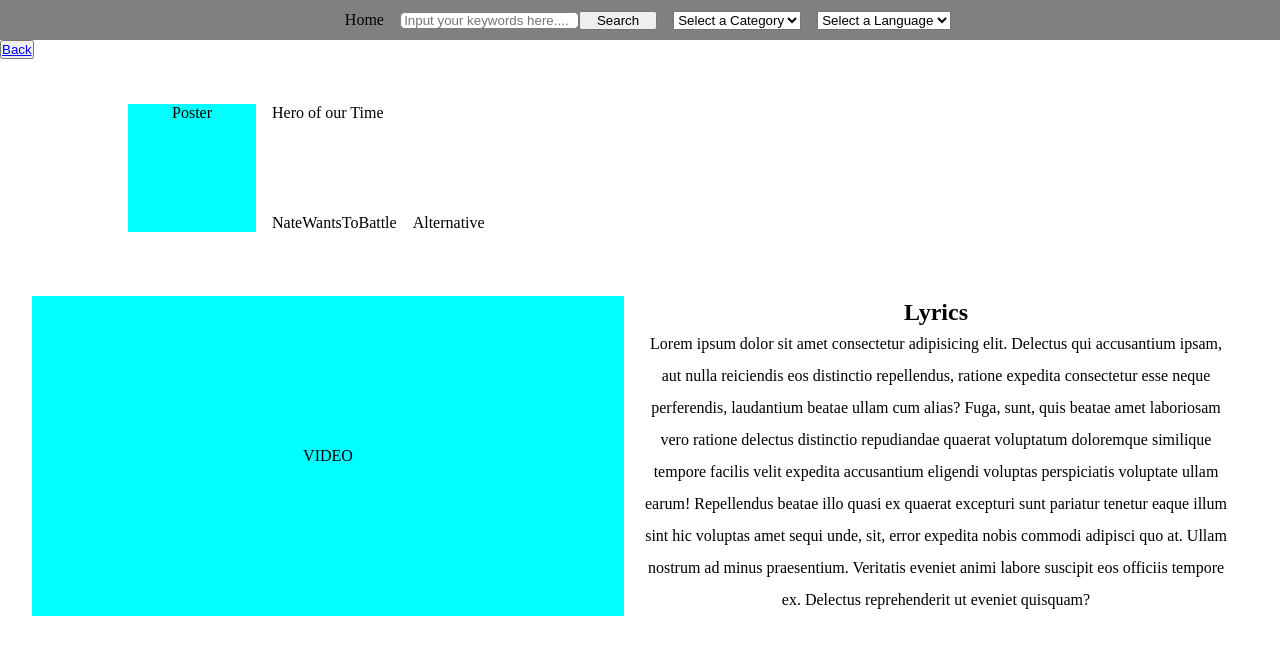
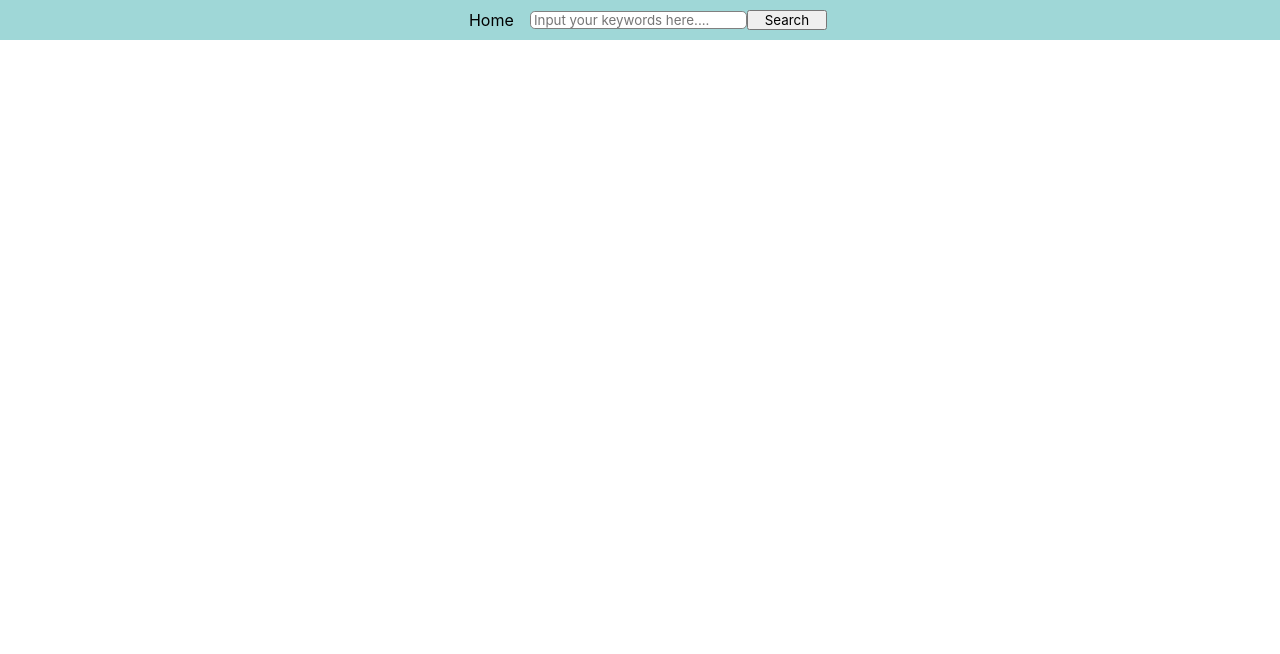
Before and after one commit to Justy031090/Hackathon, a React (Create React App) app in the folder client/: page /song in a window 1280 px wide. Shown: the top 654 px of the page. Built offline with nearby package versions, Linux system fonts and the light colour scheme.

Commit message:
added iframe + client to server bridge

```diff
--- a/client/package.json
+++ b/client/package.json
@@ -6,6 +6,7 @@
     "@testing-library/jest-dom": "^5.16.1",
     "@testing-library/react": "^12.1.2",
     "@testing-library/user-event": "^13.5.0",
+    "axios": "^0.25.0",
     "react": "^17.0.2",
     "react-dom": "^17.0.2",
     "react-router-dom": "^5.3.0",
--- a/client/src/App.css
+++ b/client/src/App.css
@@ -2,9 +2,8 @@
   margin: 0;
   padding: 0;
   box-sizing: border-box;
-}
-.App {
-  text-align: center;
+  font-family: -apple-system, BlinkMacSystemFont, "Segoe UI", Roboto, Oxygen,
+    Ubuntu, Cantarell, "Open Sans", "Helvetica Neue", sans-serif;
 }
 
 .App-logo {
@@ -18,29 +17,10 @@
   }
 }
 
-.App-header {
-  background-color: #282c34;
-  min-height: 100vh;
-  display: flex;
-  flex-direction: column;
-  align-items: center;
-  justify-content: center;
-  font-size: calc(10px + 2vmin);
-  color: white;
-}
-
 .App-link {
   color: #61dafb;
 }
 
-@keyframes App-logo-spin {
-  from {
-    transform: rotate(0deg);
-  }
-  to {
-    transform: rotate(360deg);
-  }
-}
 .App {
   height: 100vh;
 }
--- a/client/src/App.js
+++ b/client/src/App.js
@@ -1,4 +1,7 @@
 import "./App.css";
+import React, { useEffect } from "react";
+import axios from "axios";
+
 import Router from "./components/Router/Router";
 
 function App() {
--- a/client/src/components/Home/Home.css
+++ b/client/src/components/Home/Home.css
@@ -3,7 +3,7 @@
   justify-content: center;
   align-items: center;
   flex-direction: column;
-  height: 100%;
+  height: 95%;
 }
 
 .home-title {
--- a/client/src/components/Home/Home.jsx
+++ b/client/src/components/Home/Home.jsx
@@ -13,10 +13,8 @@ own language`,
   Добро пожаловать в PlaceHolder, сайт был создан для того что бы преодолеть языковой барьер,
    который существует в сообществах, которые есть в нашей стране, поэтому не стесняйтесь искать
     любую понравившуюся песню и переводить её на свой язык`,
-  `ברוכים הבאים לפלייסהולדר , האתר נבנהברוכים הבאים לאתר, האתר נבנה לטובת
+  `ברוכים הבאים לפלייסהולדר , האתר נבנה לטובת
   לפתור את מחסום השפה שיש בקהילות הרבות שיש לנו במדינה,
-   אז תרגישו חופשיים לחפש שיר שאתם אוהבים ותתרגמו אותו לשפה שנוחה רק לכם
-  ברוכים הבאים לאתר, האתר נבנה לטובת לפתור את מחסום השפה שיש בקהילות הרבות שיש לנו במדינה,
    אז תרגישו חופשיים לחפש שיר שאתם אוהבים ותתרגמו אותו לשפה שנוחה רק לכם `,
 ];
 
--- a/client/src/components/Navbar/Navbar.css
+++ b/client/src/components/Navbar/Navbar.css
@@ -1,5 +1,5 @@
 nav {
-  background-color: gray;
+  background-color: rgba(79, 182, 182, 0.541);
   height: 5vh;
   display: flex;
   justify-content: center;
--- a/client/src/components/Navbar/Navbar.jsx
+++ b/client/src/components/Navbar/Navbar.jsx
@@ -1,16 +1,46 @@
-import React from "react";
+import React, { useState } from "react";
 import Dropdown from "../Dropdown/Dropdown";
 import { Link } from "react-router-dom";
 import "./Navbar.css";
-const Navbar = () => {
+import axios from "axios";
+
+const Navbar = ({ setSongData, songData, setVideoId }) => {
+  const [inputValue, setInputValue] = useState("");
+
+  const handleSearch = async () => {
+    const { data } = await axios.post("http://localhost:5000/api/songs", {
+      search: inputValue,
+    });
+    console.log(data);
+    setSongData(data);
+    console.log(process.env);
+  };
+  const handleYoutube = async () => {
+    const { data } = await axios.get(
+      `https://youtube.googleapis.com/youtube/v3/search?maxResults=1&q=${inputValue}&key=AIzaSyDWITkJ-1nt_mBdgC55w4uDmdRfvmKdkFA`
+    );
+    const videoId = data.items[0].id.videoId;
+    setVideoId(videoId);
+  };
   return (
     <nav>
       <Link to="/">Home</Link>
-      <input type="text" placeholder="Input your keywords here...." />
-      <button>
-        <Link to="/search">Search</Link>
+      <input
+        type="text"
+        placeholder="Input your keywords here...."
+        onChange={(e) => {
+          setInputValue(e.target.value);
+        }}
+      />
+      <button
+        onClick={() => {
+          handleSearch();
+          handleYoutube();
+        }}
+      >
+        <Link to="/song">Search</Link>
       </button>
-      <Dropdown defaultOption="Select a Category">
+      {/* <Dropdown defaultOption="Select a Category">
         <option>Pop</option>
         <option>Rock</option>
         <option>EDM</option>
@@ -19,7 +49,7 @@ const Navbar = () => {
         <option>Hebrew</option>
         <option>English</option>
         <option>Arabic</option>
-      </Dropdown>
+      </Dropdown> */}
     </nav>
   );
 };
--- a/client/src/components/Router/Router.jsx
+++ b/client/src/components/Router/Router.jsx
@@ -1,4 +1,4 @@
-import React from "react";
+import React, { useState } from "react";
 import { BrowserRouter, Route, Switch } from "react-router-dom";
 import Home from "../Home/Home";
 import Navbar from "../Navbar/Navbar";
@@ -6,15 +6,27 @@ import SearchPage from "../../pages/SearchPage/SearchPage";
 import SongPage from "../../pages/SongPage/SongPage";
 
 const Router = () => {
-  const song = {
-    name: "Hero of our Time",
-    artist: "NateWantsToBattle",
-    genre: "Alternative",
-  };
+  const [songData, setSongData] = useState(null);
+  const [videoId, setVideoId] = useState(null);
+  // const song = {
+  //   name: "Hero of our Time",
+  //   artist: "NateWantsToBattle",
+  //   genre: "Alternative",
+  // };
+
+  // const handleSongData = (data) => {
+  //   setSongData(data);
+  // };
+
   return (
     <>
       <BrowserRouter>
-        <Navbar />
+        <Navbar
+          setSongData={setSongData}
+          songData={songData}
+          setVideoId={setVideoId}
+          videoId={videoId}
+        />
         <Switch>
           <Route exact path="/">
             <Home />
@@ -23,7 +35,7 @@ const Router = () => {
             <SearchPage />
           </Route>
           <Route exact path="/song">
-            <SongPage song={song} />
+            <SongPage songData={songData} videoId={videoId} />
           </Route>
         </Switch>
       </BrowserRouter>
--- a/client/src/pages/SongPage/SongPage.css
+++ b/client/src/pages/SongPage/SongPage.css
@@ -26,8 +26,13 @@
 }
 .video-container {
   width: 100%;
-  background-color: aqua;
+  background-color: rgba(79, 182, 182, 0.541);
   display: flex;
   align-items: center;
   justify-content: center;
 }
+.lyrics-container {
+  height: 50vh;
+  overflow: scroll;
+  overflow-x: hidden;
+}
--- a/client/src/pages/SongPage/SongPage.jsx
+++ b/client/src/pages/SongPage/SongPage.jsx
@@ -1,27 +1,33 @@
 import React from "react";
 import { Link } from "react-router-dom";
 import "./SongPage.css";
-const SongPage = ({ song }) => {
+const SongPage = ({ song, songData, videoId }) => {
   return (
+    <>
+      {songData && (
         <div className="song-page">
           <button className="back-btn">
             <Link to="/search">Back</Link>
           </button>
           <header className="poster">
-        <div className="img-placeholder">Poster</div>
+            <img src={songData.poster} className="img-placeholder" />
             <div className="info-container">
-          <p>{song.name}</p>
+              <p>{songData.song}</p>
               <div className="genre-container">
-            <p>{song.artist}</p>
-            <p>{song.genre}</p>
+                <p>{songData.artist}</p>
+                <p>{songData.genre}</p>
               </div>
             </div>
           </header>
           <div className="main-content">
-        <div className="video-container">VIDEO</div>
+            {/* <div className="video-container">VIDEO</div> */}
+            <iframe
+              src={`http://www.youtube.com/embed/${videoId}`}
+              className="video-container"
+            ></iframe>
             <div className="lyrics-container">
               <h2>Lyrics</h2>
-          <p>
+              {/* <p>
             Lorem ipsum dolor sit amet consectetur adipisicing elit. Delectus
             qui accusantium ipsam, aut nulla reiciendis eos distinctio
             repellendus, ratione expedita consectetur esse neque perferendis,
@@ -34,10 +40,13 @@ const SongPage = ({ song }) => {
             expedita nobis commodi adipisci quo at. Ullam nostrum ad minus
             praesentium. Veritatis eveniet animi labore suscipit eos officiis
             tempore ex. Delectus reprehenderit ut eveniet quisquam?
-          </p>
+          </p> */}
+              <p>{songData.lyrics}</p>
             </div>
           </div>
         </div>
+      )}
+    </>
   );
 };
 export default SongPage;
```
Also changed, not shown: 2 other files (tests, documents, lock files or other folders). Lines whose indentation alone changed are shown as unchanged.
